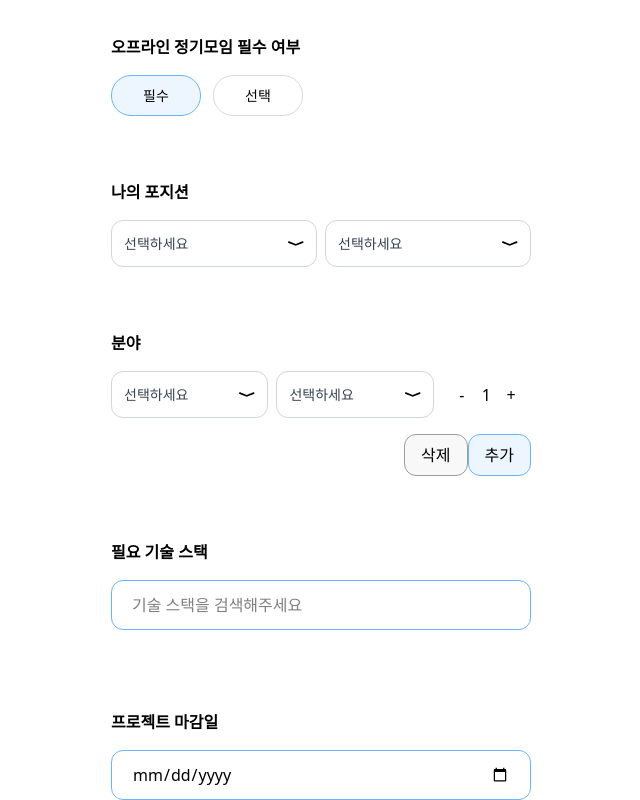
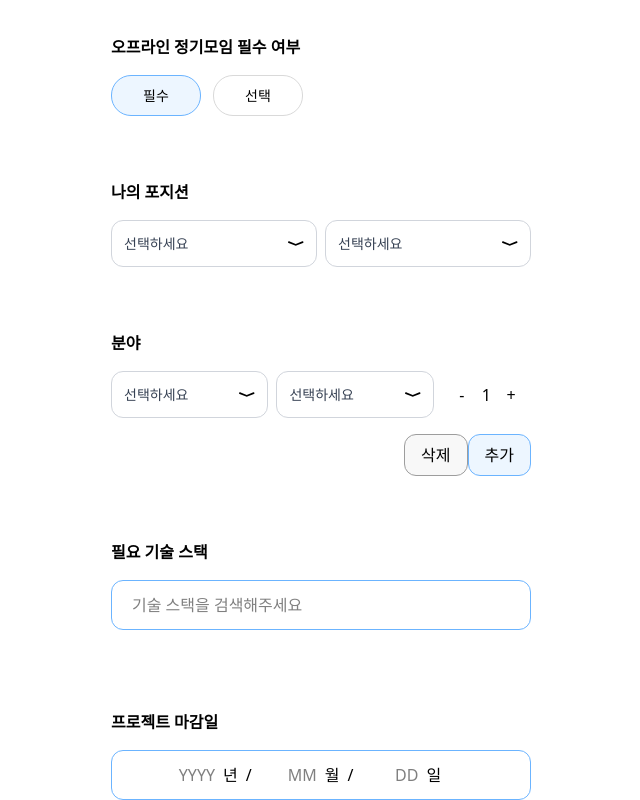
Before and after one commit to WardK-meeTeam/meeteam_front, a Next.js app: page /project-generate in a window 1280 px wide. Shown: the part 838-1638 px from the top of the page, without its empty margins (319-959 px from the left). Built offline with nearby package versions, Linux system fonts and the light colour scheme.

Commit message:
[#26] feat: 날짜 선택 컴포넌트 생성

```diff
--- a/app/project-generate/page.tsx
+++ b/app/project-generate/page.tsx
@@ -4,6 +4,7 @@ import SelectableButtonGroup from "@/components/SelectableButtonGroup";
 import ImageSelector from "./components/ImageSelector";
 import Recruit from "./components/Recruit";
 import TechSearch from "./components/TechSearch";
+import DateSelector from "@/components/DateSelector";
 
 const categories = ["프론트(웹)", "백(웹)", "디자인", "기획", "마케팅"];
 const flatforms = ["iOS", "Android", "Web"];
@@ -43,11 +44,7 @@ export default function Page() {
         <TechSearch />
         <div className="flex flex-col gap-4">
           <b>프로젝트 마감일</b>
-          <input
-            placeholder="YYYY년  /  MM월  /  DD일"
-            type="date"
-            className="rounded-xl py-3 px-5 box-border border border-main outline-0"
-          />
+          <DateSelector />
         </div>
       </div>
     </div>
--- /dev/null
+++ b/components/DateSelector.tsx
@@ -0,0 +1,62 @@
+"use client";
+
+import { useState } from "react";
+
+export default function DateSelector() {
+  const [year, setYear] = useState<string>("");
+  const [month, setMonth] = useState<string>("");
+  const [date, setDate] = useState<string>("");
+
+  const handleChange = (
+    e: React.ChangeEvent<HTMLInputElement>,
+    type: "year" | "month" | "date",
+  ) => {
+    const value = e.target.value;
+    console.log(e);
+    if (type === "year") setYear(value);
+    else if (type === "month") setMonth(value);
+    else if (type === "date") setDate(value);
+  };
+  return (
+    <div className="flex flex-row w-full rounded-xl px-5 py-3 box-border border border-main">
+      <span className="flex flex-row gap-2">
+        <input
+          size={4}
+          maxLength={4}
+          placeholder="YYYY"
+          value={year}
+          onChange={(e) => handleChange(e, "year")}
+          type="text"
+          className="outline-0 text-end"
+        />
+        <span>년</span>
+        <span>/</span>
+      </span>
+      <span className="flex flex-row gap-2">
+        <input
+          size={2}
+          maxLength={2}
+          placeholder="MM"
+          value={month}
+          onChange={(e) => handleChange(e, "month")}
+          type="text"
+          className="outline-0 text-end"
+        />
+        <span>월</span>
+        <span>/</span>
+      </span>
+      <span className="flex flex-row gap-2">
+        <input
+          size={2}
+          maxLength={2}
+          value={date}
+          onChange={(e) => handleChange(e, "date")}
+          placeholder="DD"
+          type="text"
+          className="outline-0 text-end"
+        />
+        일
+      </span>
+    </div>
+  );
+}
```
